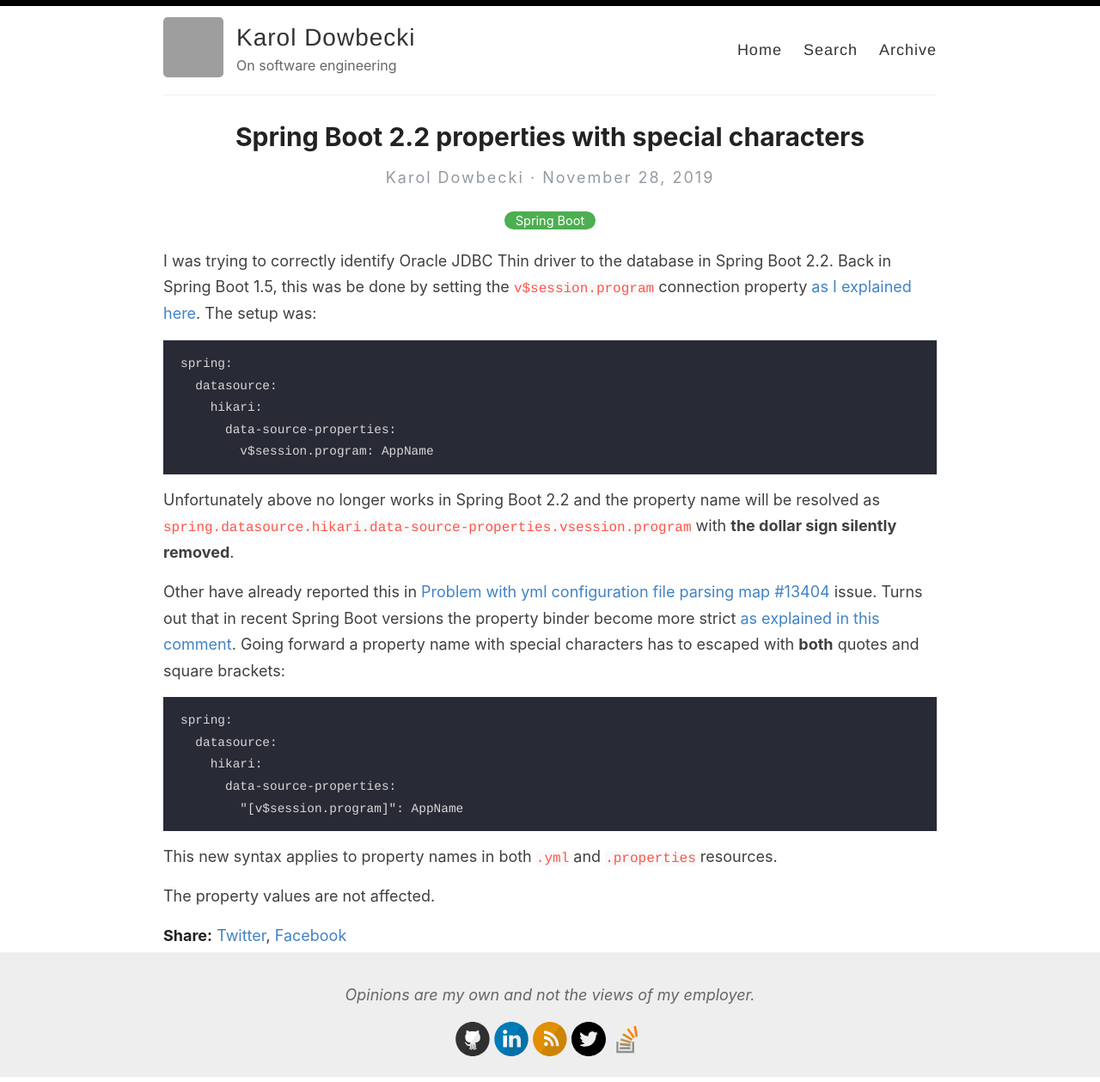
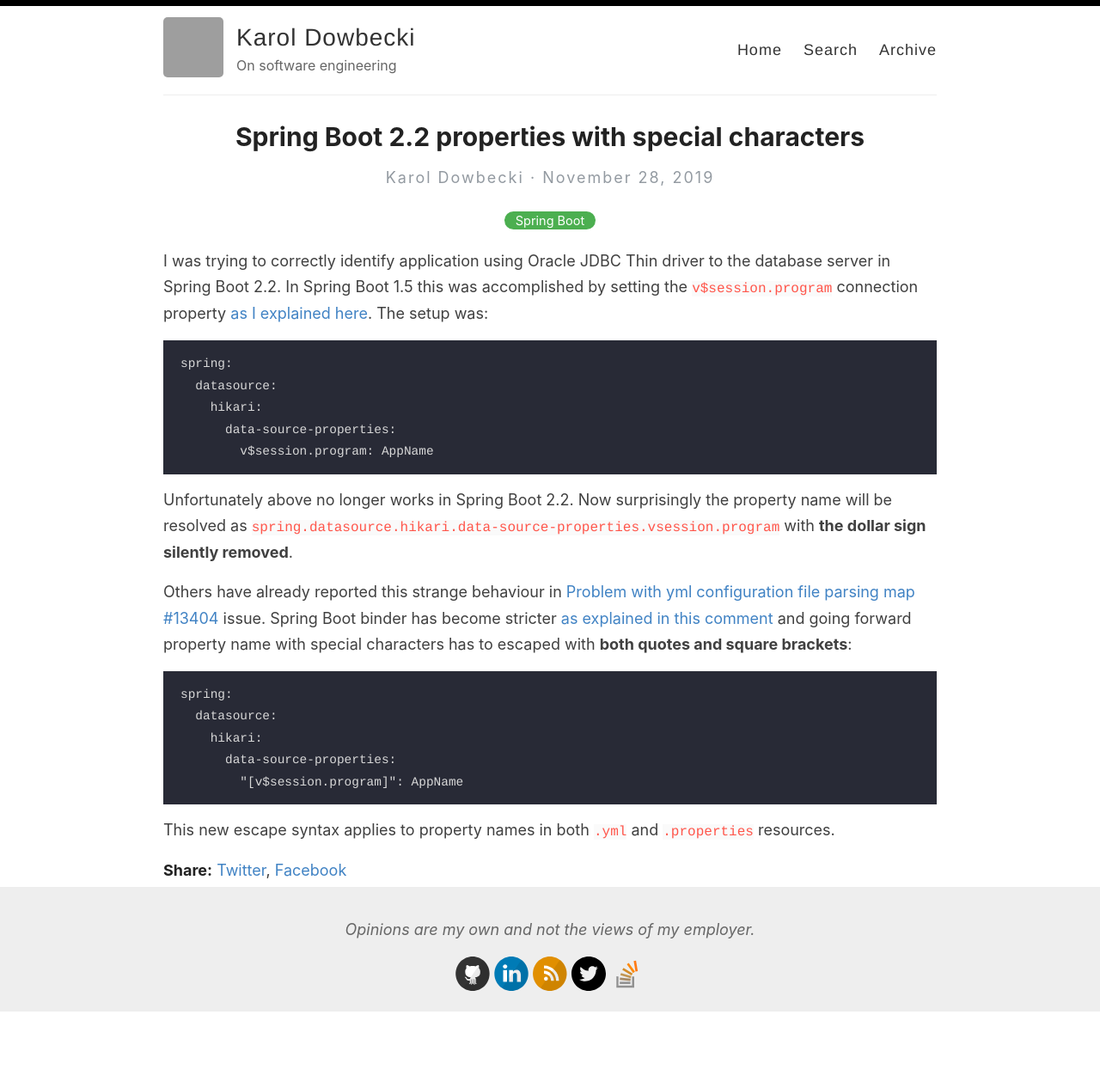
Before and after one commit to kdowbecki/kdowbecki.github.io, a Jekyll site: the page built from _posts/2019-11-28-Spring-Boot-2.2-properties-special-characters.md, in a window 1280 px wide. Shown: the whole page at 86% size. Built offline with Jekyll 4.4.1, drawn with Linux system fonts in a browser that asks for light colours; after the commit the page ends 1182 px from its top, so only the background shows below that; grey boxes are pictures that could not be loaded.

Commit message:
Fixing spelling

````diff
--- a/_posts/2019-11-28-Spring-Boot-2.2-properties-special-characters.md
+++ b/_posts/2019-11-28-Spring-Boot-2.2-properties-special-characters.md
@@ -4,9 +4,9 @@ title: "Spring Boot 2.2 properties with special characters"
 categories: [Spring Boot]
 ---
 
-I was trying to correctly identify Oracle JDBC Thin driver to the database in Spring Boot 2.2. Back in Spring Boot 1.5,
-this was be done by setting the `v$session.program` connection property [as I explained here](https://stackoverflow.com/a/49278981/1602555).
-The setup was:
+I was trying to correctly identify application using Oracle JDBC Thin driver to the database server in Spring Boot 2.2.
+In Spring Boot 1.5 this was accomplished by setting the `v$session.program` connection property
+[as I explained here](https://stackoverflow.com/a/49278981/1602555). The setup was:
 
 ```
 spring:
@@ -16,12 +16,12 @@ spring:
         v$session.program: AppName
 ```
 
-Unfortunately above no longer works in Spring Boot 2.2 and the property name will be resolved as
+Unfortunately above no longer works in Spring Boot 2.2. Now surprisingly the property name will be resolved as
 `spring.datasource.hikari.data-source-properties.vsession.program` with **the dollar sign silently removed**.
 
-Other have already reported this in [Problem with yml configuration file parsing map #13404](https://github.com/spring-projects/spring-boot/issues/13404) issue.
-Turns out that in recent Spring Boot versions the property binder become more strict [as explained in this comment](https://github.com/spring-projects/spring-boot/issues/13404#issuecomment-395307439).
-Going forward a property name with special characters has to escaped with **both** quotes and square brackets:
+Others have already reported this strange behaviour in [Problem with yml configuration file parsing map #13404](https://github.com/spring-projects/spring-boot/issues/13404)
+issue. Spring Boot binder has become stricter [as explained in this comment](https://github.com/spring-projects/spring-boot/issues/13404#issuecomment-395307439)
+and going forward property name with special characters has to escaped with **both quotes and square brackets**:
 
 ```
 spring:
@@ -31,6 +31,4 @@ spring:
         "[v$session.program]": AppName
 ```
 
-This new syntax applies to property names in both `.yml` and `.properties` resources.
-
-The property values are not affected.
+This new escape syntax applies to property names in both `.yml` and `.properties` resources.
````
Also changed, not shown: _posts/2019-12-08-Statement-caching-with-Spring-Boot-and-Oracle-database.md (+10 -8 lines), _posts/2020-03-28-Case-insentivie-enum-mapping-with-RequestParam.md (+3 -3 lines), _posts/2020-07-09-WeakHashMap-is-not-thread-safe.md (+1 -1 lines), _posts/2021-05-29-Optimizing-computational-algorithms.md (+4 -4 lines).
